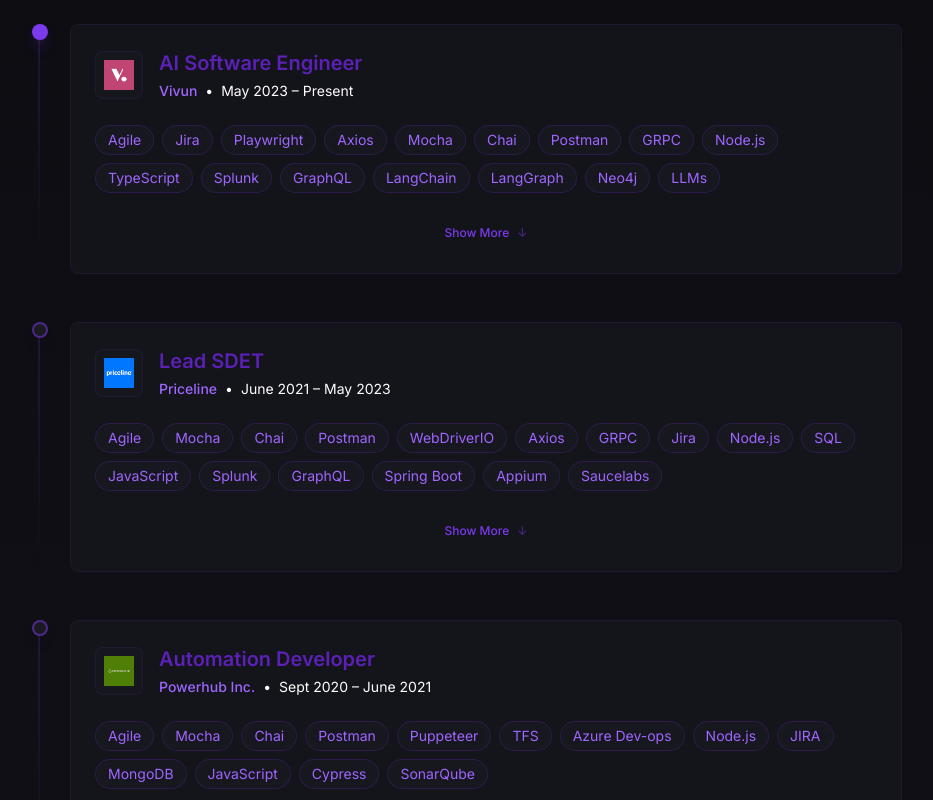
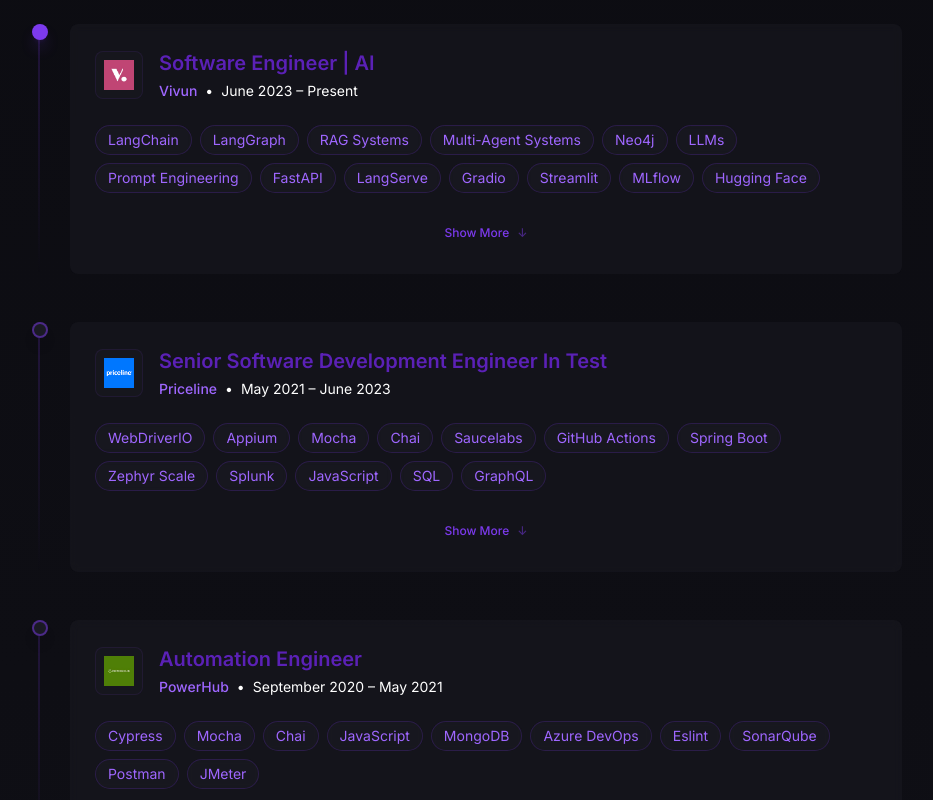
Before and after one commit to shahshrey/resume-app, a Next.js app: page / in a window 1280 px wide. Shown: the part 1020-1820 px from the top of the page, without its empty margins (170-1103 px from the left). Built offline with nearby package versions, Linux system fonts and the light colour scheme.

Commit message:
Add Certifications section with dynamic, interactive certification cards and comprehensive professional achievements

```diff
--- a/src/app/page.tsx
+++ b/src/app/page.tsx
@@ -13,6 +13,9 @@
 const Skills = dynamic(() => import('@/components/sections/Skills'), {
   ssr: true
 });
+const Certifications = dynamic(() => import('@/components/sections/Certifications'), {
+  ssr: true
+});
 const Contact = dynamic(() => import('@/components/sections/Contact'), {
   ssr: true
 });
@@ -25,6 +28,7 @@
         <Experience />
         <Education />
         <Skills />
+        <Certifications />
         <Contact />
       </div>
     </main>
--- /dev/null
+++ b/src/components/sections/Certifications.tsx
@@ -0,0 +1,136 @@
+'use client';
+
+import React, { FC } from 'react';
+import { motion } from 'framer-motion';
+import { AnimatedSection } from '../ui/AnimatedSection';
+import { SectionHeader } from '../ui/SectionHeader';
+import { cn } from '@/lib/utils';
+
+interface CertificationProps {
+  title: string;
+  issuer: string;
+  date: string;
+  credentialUrl?: string;
+  icon?: string;
+}
+
+const CertificationCard: FC<CertificationProps> = ({
+  title,
+  issuer,
+  date,
+  credentialUrl,
+  icon
+}) => (
+  <motion.div
+    initial={{ opacity: 0, y: 20 }}
+    whileInView={{ opacity: 1, y: 0 }}
+    viewport={{ once: true }}
+    transition={{ duration: 0.5 }}
+    className={cn(
+      "group p-6 rounded-lg transition-all duration-300",
+      "bg-background-paper/50 backdrop-blur-sm",
+      "border border-transparent hover:border-primary-main",
+      "hover:shadow-lg hover:shadow-primary-main/5"
+    )}
+  >
+    <div className="flex items-start gap-4">
+      {icon && (
+        <div className="flex-shrink-0 w-12 h-12 rounded-lg bg-primary-main/5 flex items-center justify-center text-2xl">
+          {icon}
+        </div>
+      )}
+      <div className="flex-1 min-w-0">
+        <h3 className="text-lg font-semibold text-text-primary group-hover:text-primary-main transition-colors">
+          {title}
+        </h3>
+        <div className="mt-1 flex flex-col sm:flex-row sm:items-center gap-2 text-sm text-text-secondary">
+          <span className="font-medium">{issuer}</span>
+          <span className="hidden sm:inline">•</span>
+          <span>{date}</span>
+        </div>
+        {credentialUrl && (
+          <a
+            href={credentialUrl}
+            target="_blank"
+            rel="noopener noreferrer"
+            className="mt-2 inline-flex items-center text-sm text-primary-main hover:text-primary-dark transition-colors"
+          >
+            View Credential
+            <span className="ml-1">↗</span>
+          </a>
+        )}
+      </div>
+    </div>
+  </motion.div>
+);
+
+const Certifications: FC = () => {
+  const certifications: CertificationProps[] = [
+    {
+      title: "Building Knowledge Graphs with LLMs",
+      issuer: "Neo4j",
+      date: "Oct 2024",
+      credentialUrl: "https://graphacademy.neo4j.com/c/1cc52f2c-b223-42ce-8379-08dd11c15937/",
+      icon: "🕸️"
+    },
+    {
+      title: "Cypher Fundamentals",
+      issuer: "Neo4j",
+      date: "Oct 2024",
+      credentialUrl: "https://graphacademy.neo4j.com/c/402da2b3-1994-4a3d-8f18-6e3bd25ce8c1/",
+      icon: "📊"
+    },
+    {
+      title: "Stable Diffusion: Tips, Tricks, and Techniques",
+      issuer: "LinkedIn",
+      date: "Mar 2024",
+      credentialUrl: "https://www.linkedin.com/learning/certificates/a943d0719ccc8df7de8418bb5b45a538f8b1ab36e050c0bf0855643fa3643ca7?lipi=urn%3Ali%3Apage%3Ad_flagship3_profile_view_base_certifications_details%3BcweTjjtgS7ue%2B3Veh3wjDA%3D%3D",
+      icon: "🎨"
+    },
+    {
+      title: "AWS Cloud Practitioner - CLF-C01",
+      issuer: "A Cloud Guru | Pluralsight",
+      date: "Nov 2022",
+      credentialUrl: "https://verify.acloud.guru/4624E78810D8",
+      icon: "☁️"
+    },
+    {
+      title: "AWS Certified Solutions Architect - Associate SAA-C02",
+      issuer: "A Cloud Guru | Pluralsight",
+      date: "Nov 2022",
+      credentialUrl: "https://verify.acloud.guru/40A6C3120BE7",
+      icon: "🏗️"
+    },
+    {
+      title: "Advanced Testing Practices Using AWS DevOps Tools",
+      issuer: "Amazon Web Services (AWS)",
+      date: "Nov 2022",
+      credentialUrl: "https://drive.google.com/file/d/1g6yuAGJ6AK_LrEoqACzEeZthUcFWSxmq/view?usp=sharing",
+      icon: "🔧"
+    },
+    {
+      title: "Splunk 7.x Fundamentals Part 1",
+      issuer: "Splunk - NYC",
+      date: "Sep 2021",
+      credentialUrl: "https://education.splunk.com/award/completion/ae50595c-3489-3248-9456-acd9d263464c",
+      icon: "📊"
+    }
+  ];
+
+  return (
+    <AnimatedSection className="py-12 container mx-auto px-4 sm:px-6 lg:px-8" delay={0.5}>
+      <SectionHeader
+        title="Certifications"
+        subtitle="Professional certifications and achievements"
+      />
+
+      <div className="mt-8 grid gap-6 grid-cols-1 md:grid-cols-2">
+        {certifications.map((cert, index) => (
+          <CertificationCard key={index} {...cert} />
+        ))}
+      </div>
+    </AnimatedSection>
+  );
+};
+
+export default Certifications;
--- a/src/components/sections/Education.tsx
+++ b/src/components/sections/Education.tsx
@@ -48,7 +48,7 @@
         className={cn(
           "p-6 rounded-lg transition-all duration-300",
           "bg-background-paper/50 hover:bg-background-paper",
-          "border border-border-main hover:border-primary-main",
+          "border border-transparent hover:border-primary-main",
           "shadow-sm hover:shadow-md"
         )}
         role="article"
--- a/src/components/sections/Experience.tsx
+++ b/src/components/sections/Experience.tsx
@@ -64,8 +64,8 @@
       <div
         className={cn(
           "relative p-6 rounded-lg transition-all duration-300",
-          "bg-background-paper/50 backdrop-blur-sm border border-primary-main/10",
-          "hover:border-primary-main/30 hover:bg-background-paper/80",
+          "bg-background-paper/50 backdrop-blur-sm",
+          "border border-transparent hover:border-primary-main",
           "group cursor-pointer",
           isHovered && "shadow-lg shadow-primary-main/5 scale-[1.02]"
         )}
@@ -169,65 +169,72 @@
 const Experience: FC = () => {
   const experiences = [
     {
-      title: "AI Software Engineer",
+      title: "Software Engineer | AI",
       company: "Vivun",
-      period: "May 2023 – Present",
-      environment: "Agile, Jira, Playwright, Axios, Mocha, Chai, Postman, GRPC, Node.js, TypeScript, Splunk, GraphQL, LangChain, LangGraph, Neo4j, LLMs",
+      period: "June 2023 – Present",
+      environment: "LangChain, LangGraph, RAG Systems, Multi-Agent Systems, Neo4j, LLMs, Prompt Engineering, FastAPI, LangServe, Gradio, Streamlit, MLflow, Hugging Face",
       responsibilities: [
         "Led development of multi-agent applications using LangChain and LangGraph frameworks",
-        "Collaborated on RAG solutions including Hybrid RAG, GraphRAG and Agentic RAG",
-        "Developed CI/CD pipelines for testing and deployment of agents",
+        "Built innovative systems using advanced AI frameworks and tools",
+        "Implemented various RAG architectures including Hybrid RAG, GraphRAG and Agentic RAG",
+        "Developed CI/CD pipelines for testing and deployment of AI agents",
         "Integrated knowledge graphs using Neo4j for improved data processing",
         "Fine-tuned and quantized LLMs for enhanced local performance",
         "Led AI training sessions and created POCs for latest LLM advancements",
         "Developed local AI tools fine-tuned for specific use cases",
         "Optimized inference workflows for low-latency and high-throughput performance",
-        "Tested chatbots with different prompt injections and jail breaking techniques"
+        "Engineered prompts and deployed through FastAPI and LangServe",
+        "Created user-friendly interfaces using Gradio and Streamlit"
       ],
       logoUrl: "/images/companies/vivun.jpg",
       isActive: true
     },
     {
-      title: "Lead SDET",
+      title: "Senior Software Development Engineer In Test",
       company: "Priceline",
-      period: "June 2021 – May 2023",
-      environment: "Agile, Mocha, Chai, Postman, WebDriverIO, Axios, GRPC, Jira, Node.js, SQL, JavaScript, Splunk, GraphQL, Spring Boot, Appium, Saucelabs",
+      period: "May 2021 – June 2023",
+      environment: "WebDriverIO, Appium, Mocha, Chai, Saucelabs, GitHub Actions, Spring Boot, Zephyr Scale, Splunk, JavaScript, SQL, GraphQL",
       responsibilities: [
-        "Led end-to-end test automation framework development using wdio and Appium",
-        "Implemented GitHub actions for automating release processes",
-        "Developed backend for core products using Spring Boot",
-        "Created algorithms for auto-generating tests from historical data",
-        "Integrated test automation with Zephyr Scale for traceability",
-        "Implemented Splunk dashboards for real-time monitoring",
+        "Led development of an end-to-end test automation framework using wdio, Appium, Mocha and Saucelabs for web, mobile and API testing",
+        "Implemented continuous integration and delivery pipelines using GitHub Actions, enabling multiple releases per day",
+        "Automated the entire release process including PR creation, merging, and confluence documentation",
+        "Developed backend for core products using Spring Boot, supporting high transaction volumes",
+        "Created algorithms to auto-generate test cases from historical test-data, reducing manual effort",
+        "Integrated test automation framework with Zephyr Scale for end-to-end traceability",
+        "Implemented Splunk dashboards and alerts for real-time application performance monitoring",
         "Provided technical leadership and mentoring on test automation best practices",
-        "Played key role in SDET recruitment and interviewing"
+        "Played a pivotal role in SDET recruitment and interviewing process"
       ],
       logoUrl: "/images/companies/priceline.png"
     },
     {
-      title: "Automation Developer",
-      company: "Powerhub Inc.",
-      period: "Sept 2020 – June 2021",
-      environment: "Agile, Mocha, Chai, Postman, Puppeteer, TFS, Azure Dev-ops, Node.js, JIRA, MongoDB, JavaScript, Cypress, SonarQube",
+      title: "Automation Engineer",
+      company: "PowerHub",
+      period: "September 2020 – May 2021",
+      environment: "Cypress, Mocha, Chai, JavaScript, MongoDB, Azure DevOps, Eslint, SonarQube, Postman, JMeter",
       responsibilities: [
-        "Developed test automation framework using Cypress, Mocha, and Chai",
-        "Implemented Eslint and SonarQube for code quality maintenance",
-        "Created MongoDB queries for database validation",
-        "Leveraged Azure DevOps for agile ALM processes",
-        "Conducted research on technical solutions and testing frameworks",
-        "Performed API testing using Postman and JMeter for performance testing"
+        "Conducted thorough research on technical solutions and testing frameworks",
+        "Utilized inverse pyramid of automation for comprehensive feature test coverage",
+        "Developed test automation framework using Cypress, Mocha, Chai, and JavaScript",
+        "Implemented Eslint and SonarQube tools for consistent code quality",
+        "Managed test data creation with various JavaScript libraries",
+        "Performed API testing with Postman and JMeter for performance testing",
+        "Created MongoDB queries in Roto3T for database validation",
+        "Scheduled test runs and builds using Azure pipelines",
+        "Leveraged Azure DevOps for agile ALM processes"
       ],
       logoUrl: "/images/companies/powerhub.png"
     },
     {
-      title: "QA Automation Developer",
+      title: "Software Engineer In Test",
       company: "Parsedata",
-      period: "Apr 2020 – Sept 2020",
-      environment: "Agile, Azure, Linux, Microsoft Teams, Azure AD, Bash scripting, Selenium, Python, Java, GitHub, SoapUI",
+      period: "April 2020 – September 2020",
+      environment: "Python, Selenium, Pytest, Azure DevOps, Active Directory, POM, Agile",
       responsibilities: [
         "Gained hands-on experience with Microsoft Azure DevOps portal and Active Directory",
-        "Developed testing framework using Python, Selenium, Pytest, and POM",
-        "Created user stories, acceptance criteria, and API specification documents",
+        "Developed a robust testing framework using Python, Selenium, Pytest, and POM",
+        "Acted as a BA to communicate with clients and understand requirements",
+        "Created user stories, acceptance criteria, API specification documents, and guides",
         "Reduced bug reports and improved testing efficiency through automation"
       ],
       logoUrl: "/images/companies/parsedata.png"
--- a/src/components/sections/Skills.tsx
+++ b/src/components/sections/Skills.tsx
@@ -43,7 +43,7 @@
     aria-label={`${name} - ${proficiency}% proficiency`}
   >
     <Tooltip content={`${yearsOfExperience} ${yearsOfExperience === 1 ? 'year' : 'years'} of experience`}>
-      <div className="flex items-center gap-3 p-3 bg-background-paper/50 backdrop-blur-sm rounded-lg border border-primary-main/10 hover:border-primary-main/30 transition-all duration-300 group-hover:shadow-lg group-hover:shadow-primary-main/5">
+      <div className="flex items-center gap-3 p-3 bg-background-paper/50 backdrop-blur-sm rounded-lg border border-transparent hover:border-primary-main transition-all duration-300 group-hover:shadow-lg group-hover:shadow-primary-main/5">
         <div className="flex-shrink-0 w-10 h-10 rounded-lg bg-primary-main/5 flex items-center justify-center text-xl">
           {icon}
         </div>
@@ -114,35 +114,52 @@
   const [sortBy, setSortBy] = useState<SortType>('proficiency');
 
   const skillsData = [
+    // AI & ML
+    { category: "AI & ML", name: "RAG Systems", proficiency: 95, icon: "📚", yearsOfExperience: 2, type: 'Expert' as const },
     { category: "AI & ML", name: "LangChain", proficiency: 90, icon: "🔗", yearsOfExperience: 2, type: 'Expert' as const },
-    { category: "AI & ML", name: "LangGraph", proficiency: 85, icon: "📊", yearsOfExperience: 1, type: 'Intermediate' as const },
-    { category: "AI & ML", name: "litellm", proficiency: 85, icon: "🤖", yearsOfExperience: 1, type: 'Intermediate' as const },
-    { category: "AI & ML", name: "RAG Systems", proficiency: 95, icon: "📚", yearsOfExperience: 2, type: 'Expert' as const },
-    { category: "AI & ML", name: "Knowledge Graphs", proficiency: 80, icon: "🕸️", yearsOfExperience: 2, type: 'Intermediate' as const },
+    { category: "AI & ML", name: "LangGraph", proficiency: 85, icon: "📊", yearsOfExperience: 1, type: 'Expert' as const },
+    { category: "AI & ML", name: "Multi-Agent Systems", proficiency: 90, icon: "🤖", yearsOfExperience: 1, type: 'Expert' as const },
     { category: "AI & ML", name: "Prompt Engineering", proficiency: 90, icon: "✨", yearsOfExperience: 2, type: 'Expert' as const },
-    { category: "AI & ML", name: "LLM Fine-tuning", proficiency: 85, icon: "🎯", yearsOfExperience: 1, type: 'Intermediate' as const },
-    { category: "Languages", name: "Python", proficiency: 95, icon: "🐍", yearsOfExperience: 3, type: 'Expert' as const },
-    { category: "Languages", name: "JavaScript", proficiency: 90, icon: "🌐", yearsOfExperience: 2, type: 'Expert' as const },
-    { category: "Languages", name: "TypeScript", proficiency: 85, icon: "🌐", yearsOfExperience: 1, type: 'Intermediate' as const },
-    { category: "Languages", name: "Java", proficiency: 80, icon: "☕️", yearsOfExperience: 2, type: 'Intermediate' as const },
-    { category: "DevOps", name: "Docker", proficiency: 85, icon: "🐳", yearsOfExperience: 1, type: 'Intermediate' as const },
-    { category: "DevOps", name: "Kubernetes", proficiency: 80, icon: "🚀", yearsOfExperience: 1, type: 'Intermediate' as const },
-    { category: "DevOps", name: "GitHub Actions", proficiency: 90, icon: "⚡️", yearsOfExperience: 1, type: 'Expert' as const },
-    { category: "DevOps", name: "AWS", proficiency: 85, icon: "☁️", yearsOfExperience: 2, type: 'Expert' as const },
-    { category: "Databases", name: "SQL Server", proficiency: 90, icon: "🗄", yearsOfExperience: 2, type: 'Expert' as const },
-    { category: "Databases", name: "MongoDB", proficiency: 85, icon: "🍃", yearsOfExperience: 1, type: 'Intermediate' as const },
-    { category: "Databases", name: "Neo4j", proficiency: 80, icon: "🕸️", yearsOfExperience: 1, type: 'Intermediate' as const },
-    { category: "Testing", name: "Playwright", proficiency: 90, icon: "🎭", yearsOfExperience: 1, type: 'Expert' as const },
-    { category: "Testing", name: "Cypress", proficiency: 85, icon: "🔄", yearsOfExperience: 1, type: 'Intermediate' as const },
-    { category: "Testing", name: "Postman", proficiency: 90, icon: "📬", yearsOfExperience: 1, type: 'Expert' as const }
+    { category: "AI & ML", name: "LLM Fine-tuning", proficiency: 85, icon: "🎯", yearsOfExperience: 1, type: 'Expert' as const },
+    { category: "AI & ML", name: "Knowledge Graphs", proficiency: 85, icon: "🕸️", yearsOfExperience: 2, type: 'Expert' as const },
+
+    // Languages
+    { category: "Languages", name: "Python", proficiency: 95, icon: "🐍", yearsOfExperience: 4, type: 'Expert' as const },
+    { category: "Languages", name: "JavaScript", proficiency: 90, icon: "🌐", yearsOfExperience: 3, type: 'Expert' as const },
+    { category: "Languages", name: "TypeScript", proficiency: 85, icon: "📘", yearsOfExperience: 2, type: 'Expert' as const },
+    { category: "Languages", name: "Java", proficiency: 85, icon: "☕️", yearsOfExperience: 3, type: 'Expert' as const },
+
+    // DevOps & Cloud
+    { category: "DevOps & Cloud", name: "Azure DevOps", proficiency: 90, icon: "☁️", yearsOfExperience: 2, type: 'Expert' as const },
+    { category: "DevOps & Cloud", name: "GitHub Actions", proficiency: 90, icon: "⚡️", yearsOfExperience: 2, type: 'Expert' as const },
+    { category: "DevOps & Cloud", name: "Docker", proficiency: 85, icon: "🐳", yearsOfExperience: 2, type: 'Expert' as const },
+    { category: "DevOps & Cloud", name: "CI/CD", proficiency: 90, icon: "🔄", yearsOfExperience: 3, type: 'Expert' as const },
+
+    // Testing & QA
+    { category: "Testing & QA", name: "Test Automation", proficiency: 95, icon: "🔧", yearsOfExperience: 5, type: 'Expert' as const },
+    { category: "Testing & QA", name: "Playwright", proficiency: 90, icon: "🎭", yearsOfExperience: 2, type: 'Expert' as const },
+    { category: "Testing & QA", name: "Cypress", proficiency: 85, icon: "🎯", yearsOfExperience: 2, type: 'Expert' as const },
+    { category: "Testing & QA", name: "API Testing", proficiency: 90, icon: "🔌", yearsOfExperience: 4, type: 'Expert' as const },
+
+    // Databases
+    { category: "Databases", name: "Neo4j", proficiency: 85, icon: "🕸️", yearsOfExperience: 2, type: 'Expert' as const },
+    { category: "Databases", name: "MongoDB", proficiency: 85, icon: "🍃", yearsOfExperience: 2, type: 'Expert' as const },
+    { category: "Databases", name: "SQL", proficiency: 90, icon: "📊", yearsOfExperience: 3, type: 'Expert' as const },
+
+    // Languages (Human)
+    { category: "Natural Languages", name: "English", proficiency: 100, icon: "🇬🇧", yearsOfExperience: 0, type: 'Expert' as const },
+    { category: "Natural Languages", name: "Gujarati", proficiency: 100, icon: "🇮🇳", yearsOfExperience: 0, type: 'Expert' as const },
+    { category: "Natural Languages", name: "Hindi", proficiency: 100, icon: "🇮🇳", yearsOfExperience: 0, type: 'Expert' as const },
+    { category: "Natural Languages", name: "French", proficiency: 60, icon: "🇫🇷", yearsOfExperience: 0, type: 'Beginner' as const }
   ];
 
   const categoryIcons = {
     "AI & ML": "🤖",
     "Languages": "💻",
-    "DevOps": "🛠",
+    "DevOps & Cloud": "☁️",
     "Databases": "🗄",
-    "Testing": "🧪"
+    "Testing & QA": "🧪",
+    "Natural Languages": "🌍"
   };
 
   const groupedAndFilteredSkills = useMemo(() => {
```
